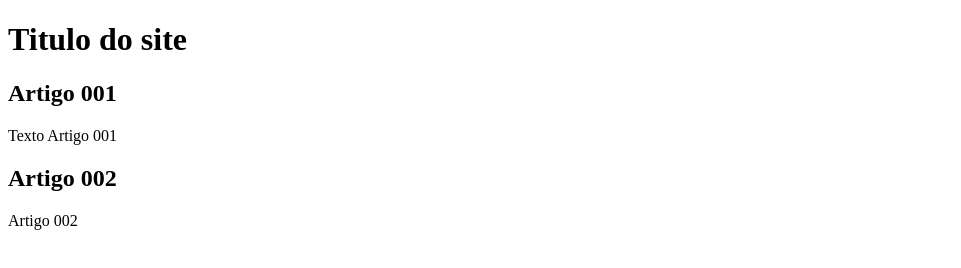
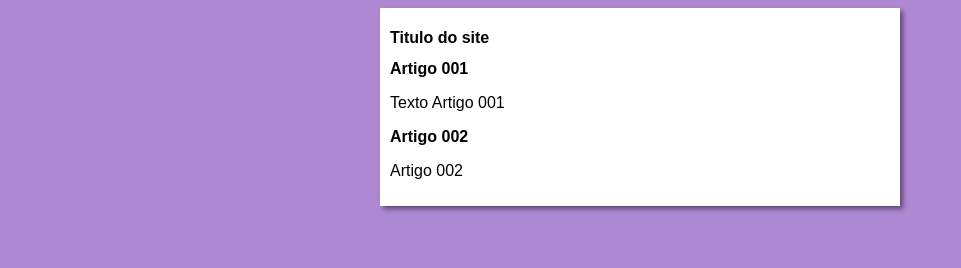
Before and after one commit to Marcleison-kastro/projeto-site, a plain HTML site: page index.html in a window 1280 px wide. Shown: the whole page, without its empty margins (0-961 px from the left). Drawn offline with Linux system fonts and the light colour scheme.

Commit message:
iniciei o design

```diff
--- /dev/null
+++ b/estilos/style.css
@@ -0,0 +1,16 @@
+* {
+    font-family: Arial, Helvetica, sans-serif;
+    font-size: 16px;
+}
+
+body {
+    background-color: rgb(175, 136, 211);
+}
+
+main {
+    background-color: white;
+    width: 500px;
+    margin: auto;
+    padding: 10px;
+    box-shadow: 3px 3px 5px rgba(0, 0, 0, 0.473);
+}
--- a/index.html
+++ b/index.html
@@ -4,6 +4,7 @@
     <meta charset="UTF-8">
     <meta name="viewport" content="width=device-width, initial-scale=1.0">
     <title>Titulo do site</title>
+    <link rel="stylesheet" href="estilos/style.css">
 </head>
 <body>
     <main>
```
